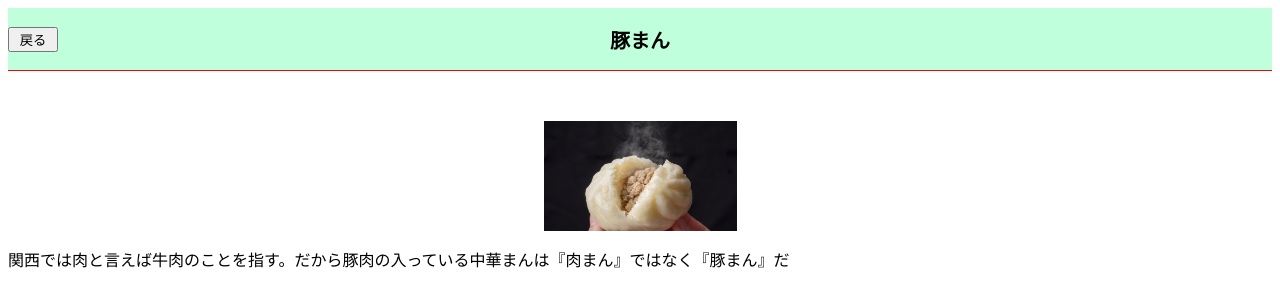
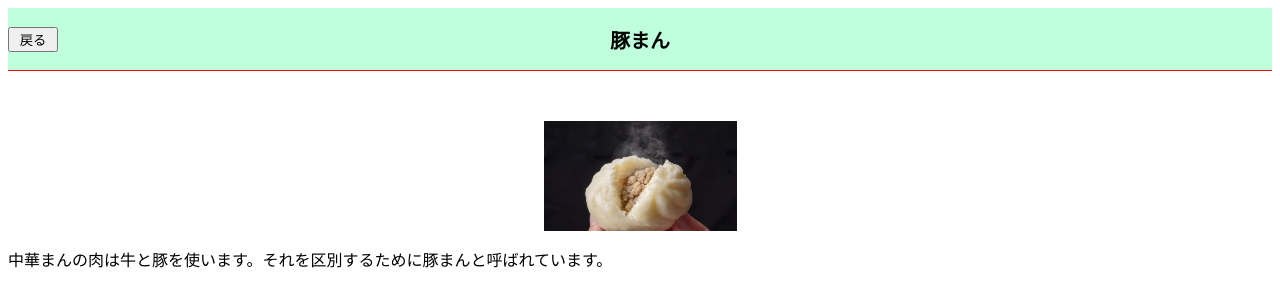
Before and after one commit to shimashoR3/nagasaki, a plain HTML site: page kankou/buta.html in a window 1280 px wide. Drawn offline with Linux system fonts and the light colour scheme.

Commit message:
Update buta.html

```diff
--- a/kankou/buta.html
+++ b/kankou/buta.html
@@ -13,5 +13,5 @@
        <div></div>
    </nav>
     <img src="butaman.jpg" width="193" height="110"style="display: block; margin: auto;">
-       <p>関西では肉と言えば牛肉のことを指す。だから豚肉の入っている中華まんは『肉まん』ではなく『豚まん』だ</P>
+       <p>中華まんの肉は牛と豚を使います。それを区別するために豚まんと呼ばれています。</P>
 </html>
```
